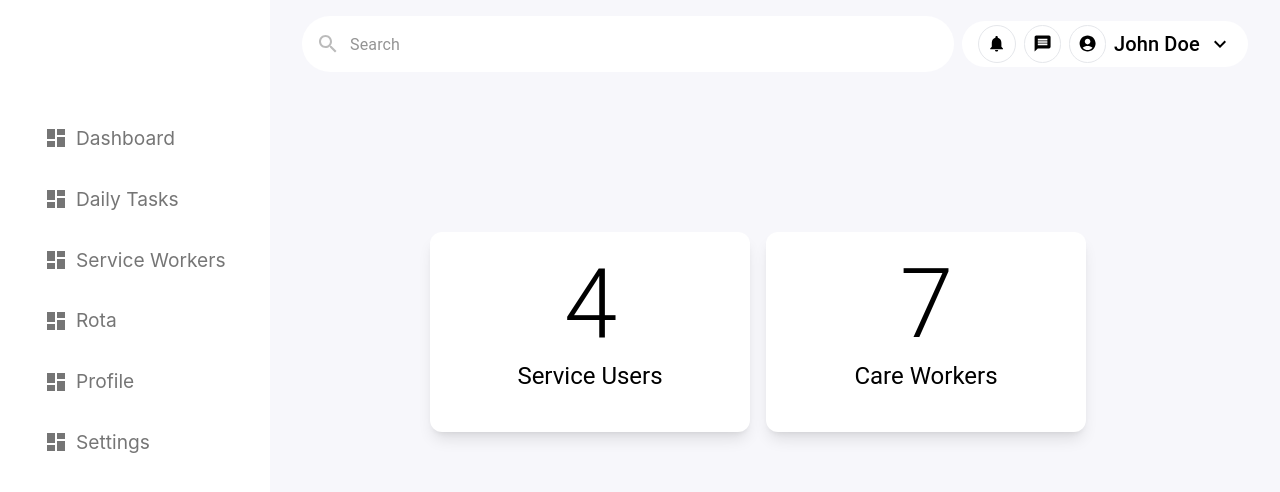
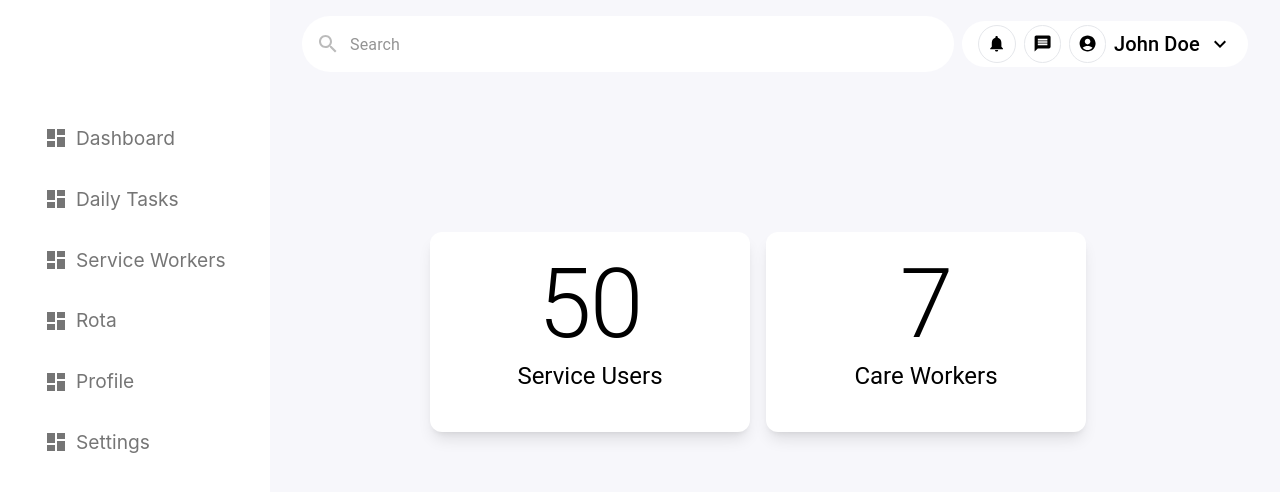
Before and after one commit to imtiazshawn/caremaster, a React (Vite) app: page /dashboard in a window 1280 px wide. Shown: the top 492 px of the page. Built offline with nearby package versions, Linux system fonts and the light colour scheme.

Commit message:
dummy update

```diff
--- a/src/pages/DashBoard.tsx
+++ b/src/pages/DashBoard.tsx
@@ -38,7 +38,7 @@ export const Dashboard = () => {
       <CustomFlexBox sx={{ gap: 2 }}>
         <DashboardCard
           label='Service Users'
-          value={4}
+          value={50}
         />
         <DashboardCard
           label='Care Workers'
```
Also changed, not shown: package.json (line endings or trailing spaces).
